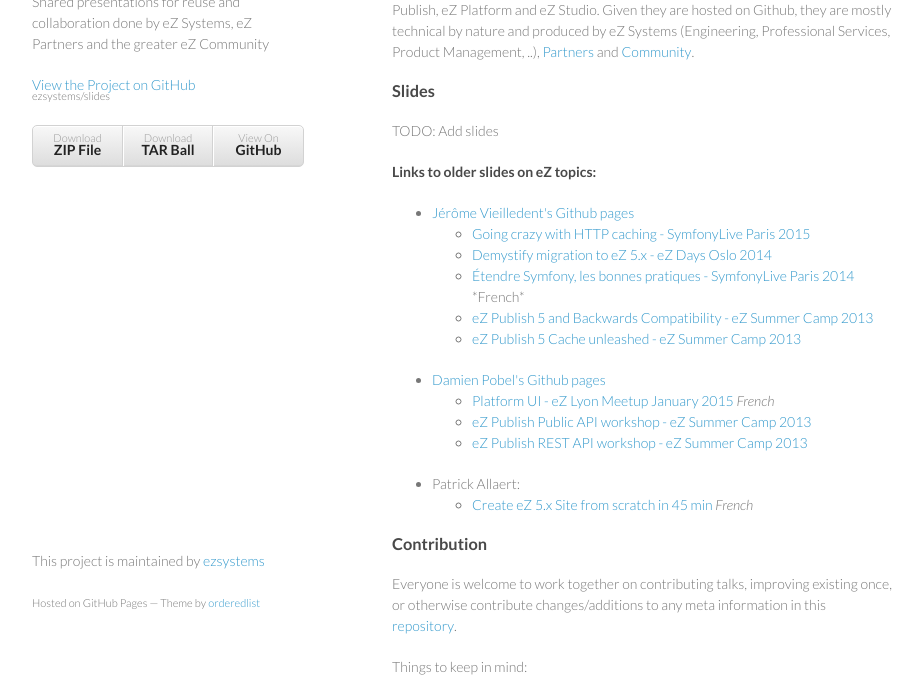
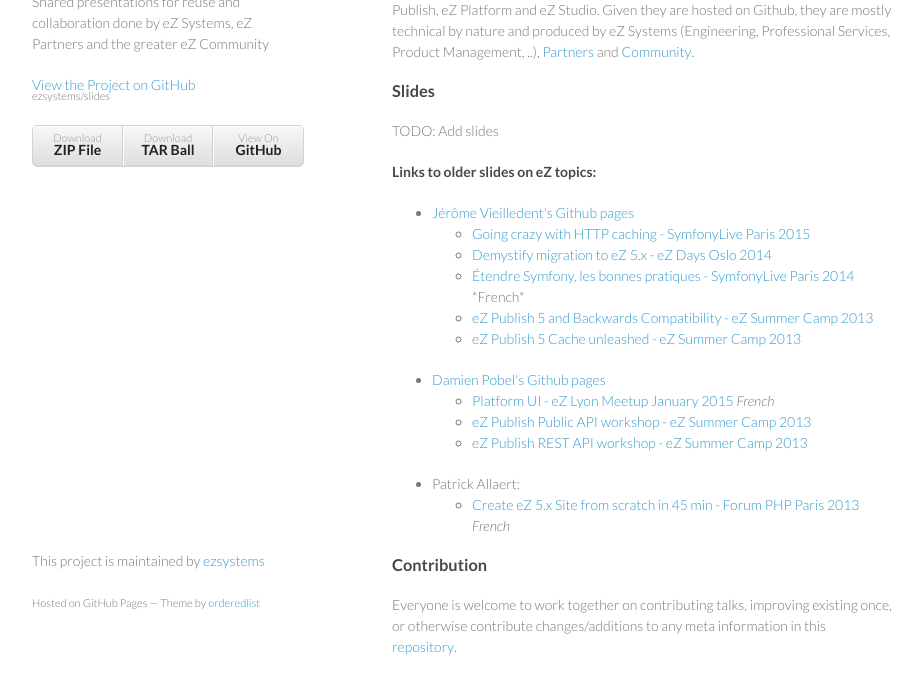
Before and after one commit to janit/slides, a plain HTML site: page index.html in a window 1280 px wide. Shown: the part 118-798 px from the top of the page, without its empty margins (178-1100 px from the left). Drawn offline with Linux system fonts and the light colour scheme.

Commit message:
Update index.html

```diff
--- a/index.html
+++ b/index.html
@@ -69,7 +69,7 @@
 
 <ul>
 <li>
-<a href="http://patrickallaert.github.io/create-site-from-scratch.html#/front-slide" lang="fr">Create eZ 5.x Site from scratch in 45 min</a> <em>French</em>
+<a href="http://patrickallaert.github.io/create-site-from-scratch.html#/front-slide" lang="fr">Create eZ 5.x Site from scratch in 45 min - Forum PHP Paris 2013</a> <em>French</em>
 </li>
 </ul>
 </li>
```
